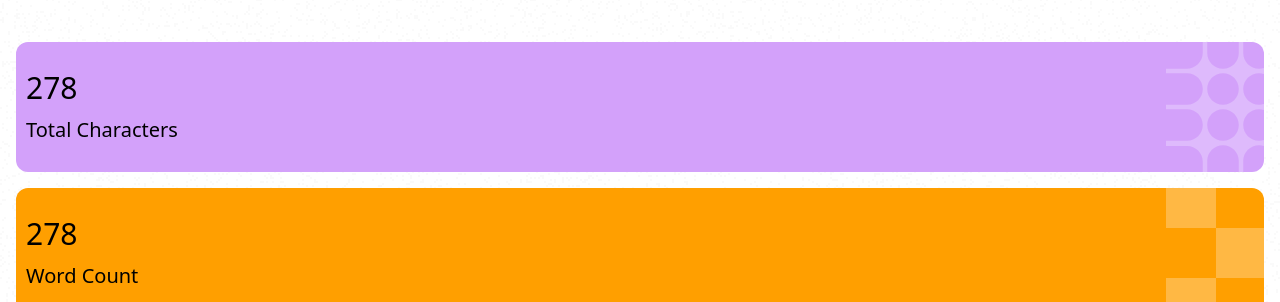
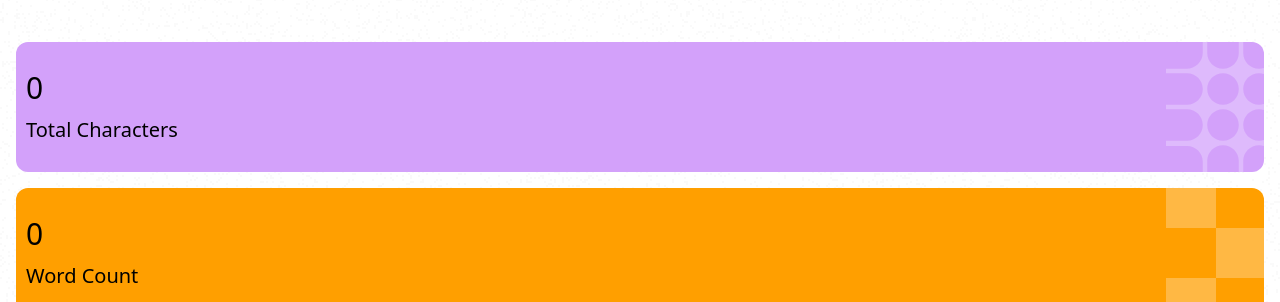
Before and after one commit to SergiuStancioiu/character-counter, a Vue app: page / in a window 1280 px wide. Shown: the part 475-777 px from the top of the page. Built offline with nearby package versions, Linux system fonts and the light colour scheme.

Commit message:
Worked on total characters and exclude spaces func

```diff
--- a/src/components/CardBox.vue
+++ b/src/components/CardBox.vue
@@ -4,6 +4,7 @@ const props = defineProps({
   name: { type: String, required: true },
   backgroundImage: { type: String, required: true },
   backgroundColor: { type: String, required: true },
+  number: { type: Number, required: true },
 });
 
 const imageUrl = new URL(
@@ -18,7 +19,7 @@ const imageUrl = new URL(
     :style="{ backgroundColor }"
   >
     <div class="flex flex-col gap-2.5">
-      <h2 class="text-3xl font-medium">278</h2>
+      <h2 class="text-3xl font-medium">{{ props.number }}</h2>
       <p class="text-xl">{{ props.name }}</p>
     </div>
     <div class="-mr-13">
--- a/src/components/Checkbox.vue
+++ b/src/components/Checkbox.vue
@@ -3,12 +3,26 @@ const props = defineProps({
   id: { type: String, required: true },
   label: { type: String, required: true },
   name: { type: String, required: true },
+  modelValue: { type: Boolean, required: true },
 });
+
+const emit = defineEmits(['update:modelValue']);
+
+const onChange = (event: Event) => {
+  const target = event.target as HTMLInputElement;
+  emit('update:modelValue', target.checked);
+};
 </script>
 
 <template>
   <div class="flex items-center gap-1.5 justify-start">
-    <input type="checkbox" :name="props.name" :id="props.id" />
+    <input
+      type="checkbox"
+      :name="props.name"
+      :id="props.id"
+      :checked="modelValue"
+      @change="onChange"
+    />
     <label class="dark:text-white" :for="props.id">{{ props.label }}</label>
   </div>
 </template>
--- a/src/components/TextContent.vue
+++ b/src/components/TextContent.vue
@@ -1,4 +1,6 @@
 <script setup lang="ts">
+import { ref, computed } from 'vue';
+
 import Checkbox from './Checkbox.vue';
 import CardBox from './CardBox.vue';
 
@@ -22,6 +24,17 @@ const cardBoxArr = [
     backgroundColor: '#ff8159',
   },
 ];
+
+const totalCharacters = ref('');
+const excludeSpaces = ref(false);
+const setCharacterLimit = ref(false);
+
+const totalCharactersNumber = computed(() => {
+  if (excludeSpaces.value) {
+    return totalCharacters.value.replace(/\s+/g, '').length;
+  }
+  return totalCharacters.value.length;
+});
 </script>
 
 <template>
@@ -34,6 +47,7 @@ const cardBoxArr = [
       </h1>
       <div>
         <textarea
+          v-model="totalCharacters"
           class="w-full border-textarea-border-light border-2 bg-textarea-background-light pl-2.5 pt-2.5 h-50 rounded-md"
           name="analyze-text"
           id="analyze-text"
@@ -44,11 +58,13 @@ const cardBoxArr = [
             id="exclude-spaces"
             label="Exclude Spaces"
             name="exclude-spaces"
+            v-model="excludeSpaces"
           />
           <Checkbox
             id="set-character-limit"
             label="Set Character Limit"
             name="set-character-limit"
+            v-model="setCharacterLimit"
           />
         </div>
       </div>
@@ -63,6 +79,7 @@ const cardBoxArr = [
           :name="cardBox.name"
           :backgroundImage="cardBox.backgroundImage"
           :backgroundColor="cardBox.backgroundColor"
+          :number="totalCharactersNumber"
         />
       </div>
     </div>
```
